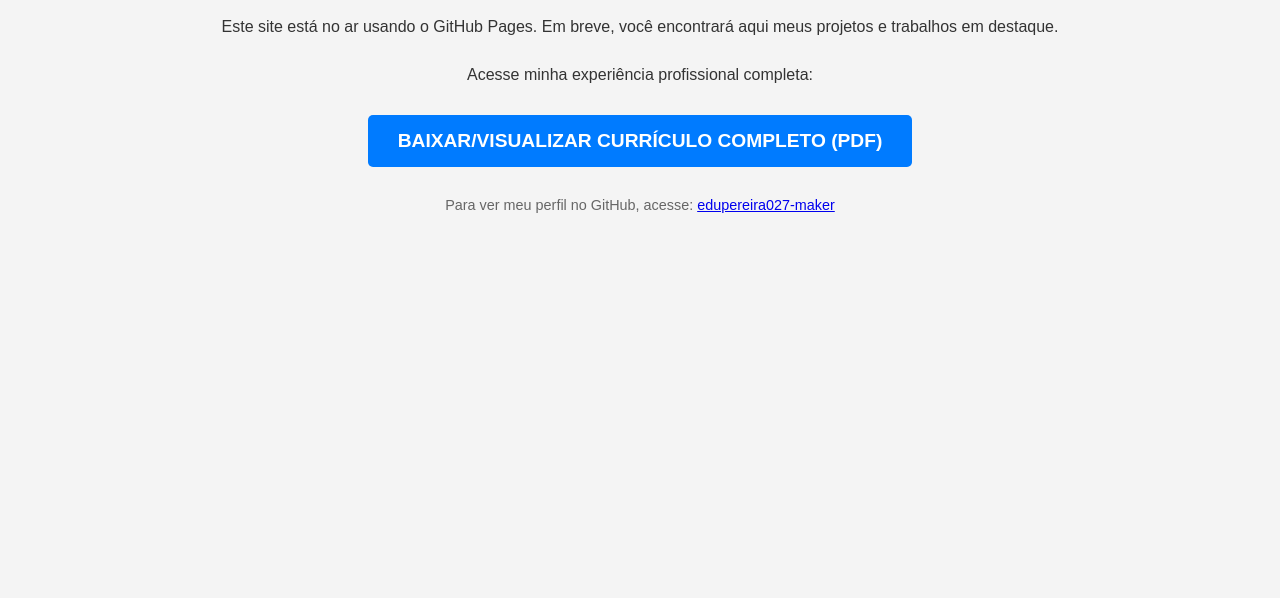
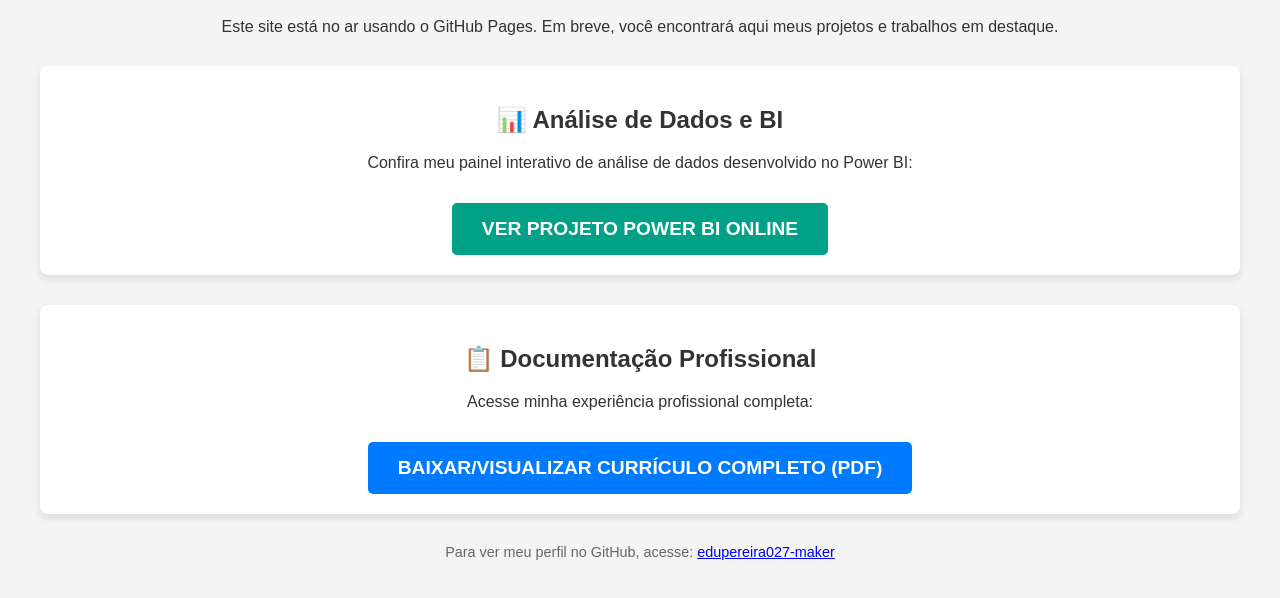
Before and after one commit to edupereira027-maker/edupereira027-maker.github.io, a plain HTML site: page index.html in a window 1280 px wide. Shown: the part 92-690 px from the top of the page. Drawn offline with Linux system fonts and the light colour scheme.

Commit message:
Add Power BI project section and style updates
Added a new section for Power BI project with styling.

```diff
--- a/index.html
+++ b/index.html
@@ -15,8 +15,12 @@
             border-bottom: 2px solid #ccc;
             padding-bottom: 10px;
         }
-        .cv-link-container {
+        .section-container {
             margin: 30px 0;
+            padding: 20px;
+            background-color: #fff; /* Fundo branco para a seção */
+            border-radius: 8px;
+            box-shadow: 0 4px 8px rgba(0, 0, 0, 0.1);
         }
         .cv-button {
             display: inline-block;
@@ -24,14 +28,31 @@
             margin-top: 15px;
             background-color: #007bff; /* Azul vibrante */
             color: white;
-            text-decoration: none; /* Remove o sublinhado */
-            font-size: 1.2em; /* Fonte maior */
-            font-weight: bold; /* Negrito */
-            border-radius: 5px; /* Cantos arredondados */
-            transition: background-color 0.3s ease; /* Efeito de transição suave */
+            text-decoration: none;
+            font-size: 1.2em;
+            font-weight: bold;
+            border-radius: 5px;
+            transition: background-color 0.3s ease;
         }
         .cv-button:hover {
-            background-color: #0056b3; /* Azul mais escuro ao passar o mouse */
+            background-color: #0056b3;
+        }
+
+        /* ESTILO PARA O NOVO BOTÃO DO POWER BI */
+        .powerbi-button {
+            display: inline-block;
+            padding: 15px 30px;
+            margin-top: 15px;
+            background-color: #00a187; /* Verde do Power BI */
+            color: white;
+            text-decoration: none;
+            font-size: 1.2em;
+            font-weight: bold;
+            border-radius: 5px;
+            transition: background-color 0.3s ease;
+        }
+        .powerbi-button:hover {
+            background-color: #007d67; /* Verde mais escuro ao passar o mouse */
         }
         .github-link {
             margin-top: 20px;
@@ -44,7 +65,18 @@
     <h1>Bem-vindo ao Meu Portfólio Digital!</h1>
     <p>Este site está no ar usando o GitHub Pages. Em breve, você encontrará aqui meus projetos e trabalhos em destaque. </p>
 
-    <div class="cv-link-container">
+    <div class="section-container">
+        <h2>📊 Análise de Dados e BI</h2>
+        <p>Confira meu painel interativo de análise de dados desenvolvido no Power BI:</p>
+        <a href="https://app.powerbi.com/view?r=eyJrIjoiNzA4ZTIyOGYtZmU1Zi00ZGFkLThlYWQtODgzNzI2Yzk0MDZjIiwidCI6IjY1OWNlMmI4LTA3MTQtNDE5OC04YzM4LWRjOWI2MGFhYmI1NyJ9"
+           class="powerbi-button"
+           target="_blank">
+            VER PROJETO POWER BI ONLINE
+        </a>
+    </div>
+
+    <div class="section-container">
+        <h2>📋 Documentação Profissional</h2>
         <p>Acesse minha experiência profissional completa:</p>
         <a href="CV Eduardo Pereira da Silva.pdf" class="cv-button" target="_blank">
             BAIXAR/VISUALIZAR CURRÍCULO COMPLETO (PDF)
```
